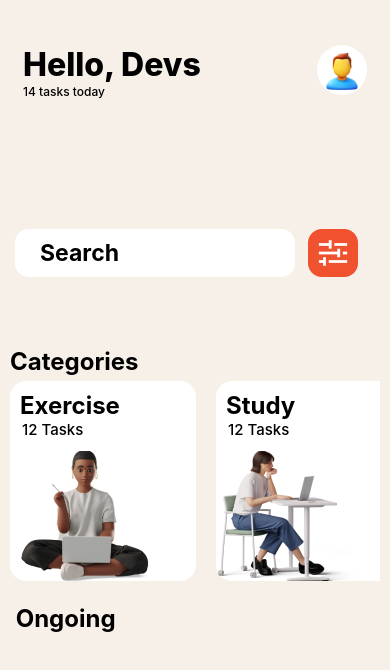
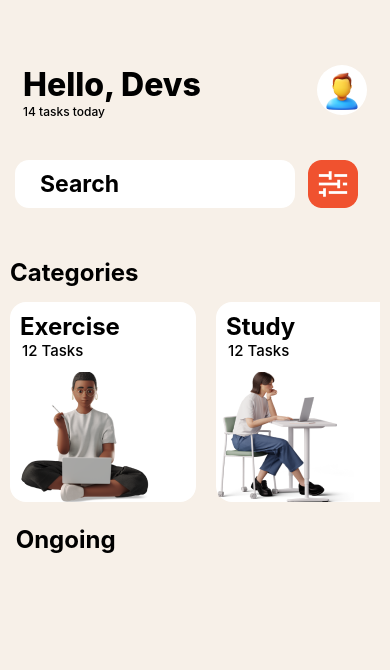
Before and after one commit to dakerv/rn-assignment3-ID-11253946, a React Native app: screen / in a window 390 px wide. Shown: the top 670 px of the page. Built offline with nearby package versions, Linux system fonts and the light colour scheme; grey boxes are pictures that could not be loaded.

Commit message:
Changed some spacings

```diff
--- a/App.js
+++ b/App.js
@@ -86,7 +86,7 @@ const styles = StyleSheet.create({
   },
 
   helloDevsFrame: {
-    marginTop: 20,
+    marginTop: 40,
     marginLeft: 8,
     marginRight: 10,
     width: 354,
@@ -123,7 +123,7 @@ const styles = StyleSheet.create({
   },
 
   searchBoxFrame: {
-    marginTop: 134,
+    marginTop: 45,
     width: 360,
     height: 49,
     padding: 5,
@@ -157,7 +157,8 @@ const styles = StyleSheet.create({
 
   categories: {
     color: "black",
-    marginTop: 70,
+    marginTop: 50,
+    marginBottom: 10,
     fontWeight: 700,
     fontSize: 24,
   },
```
